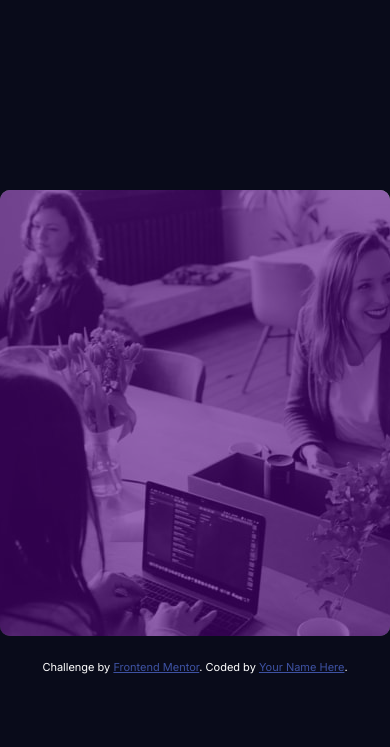
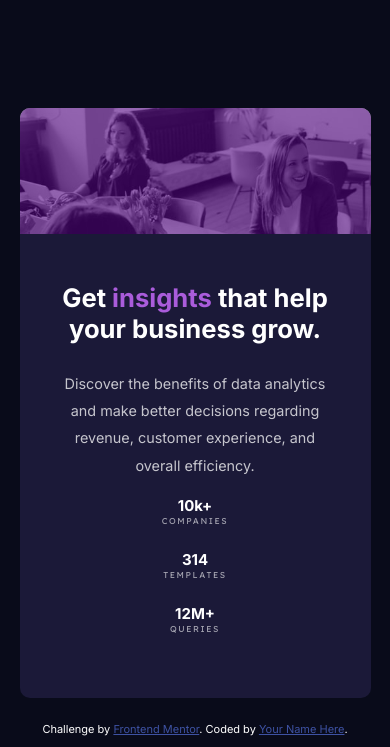
Before and after one commit to akri-dev/front-end-mentor_stats-preview-card, a plain HTML site: page index.html in a window 390 px wide. Drawn offline with Linux system fonts and the light colour scheme.

Commit message:
mobile design done

```diff
--- a/index.html
+++ b/index.html
@@ -12,11 +12,9 @@
   <main>
     <div class="card">
       <div class="hook">
-        <h1>Get <span>insights</span> that help<br>your business grow.</h1>
+        <h1>Get <span>insights</span> that help your business grow.</h1>
         <p>
-          Discover the benefits of data analytics and make<br>
-          better decisions regarding revenue, customer<br>
-          experience, and overall efficiency.
+          Discover the benefits of data analytics and make better decisions regarding revenue, customer experience, and overall efficiency.
         </p>
         <div class="stats">
           <div class="stats-items">
--- a/styles.css
+++ b/styles.css
@@ -3,6 +3,8 @@
 * {
     margin: 0;
     padding: 0;
+    box-sizing: border-box;
+
 }
 
 body {
@@ -23,6 +25,7 @@ body {
 }
 
 main {
+    font-size: 1.1rem;
     display: flex;
     height: 100vh;
     align-items: center;
@@ -31,34 +34,35 @@ main {
 }
 
 .card {
-    margin-top: 20px;
     background-color: hsl(244, 38%, 16%);
     display: grid;
     grid-template-columns: repeat(2, 1fr);
     grid-template-rows: 1fr;
     grid-column-gap: 0px;
     grid-row-gap: 0px;
-    height: 446px;
     border-radius: 10px;
     overflow: hidden;
+    margin: 0 5%;
+    width: 1080px;
 }
 
 .hook {
     grid-area: 1 / 1 / 2 / 2;
     color: hsl(0, 0%, 100%);
-    padding: 5rem;
-    padding-right: 10rem;
+    margin: 4rem;
 }
 
 .hook p {
     color: hsla(0, 0%, 100%, 0.75);
-    font-size: .77rem;
+    font-size: .84rem;
     line-height: 1.4rem;
     margin-top: 1.5rem;
+    padding-right: 100px;
 }
 
 .stats {
-    margin-top: 3rem;
+    margin-top: 5rem;
+    display: flex;
 }
 
 .stats-items {
@@ -67,7 +71,7 @@ main {
 
 .stats-items:nth-child(1),
 .stats-items:nth-child(2) {
-    margin-right: 1.5rem;
+    margin-right: 2.8rem;
 }
 
 .stats-items:nth-child(3) {
@@ -103,7 +107,6 @@ main {
     background-color: hsl(277, 100%, 51%);
     opacity: .6;
     filter: brightness(.5);
-
 }
 
 .hook span {
@@ -111,68 +114,74 @@ main {
 }
 
 @media only screen and (max-width: 1109px) {
-    main {
-        font-size: .8rem;
+    .card {
+        width: 90%;
     }
 
-    p {
-        font-size: .57rem;
+    main {
+        font-size: 1rem;
+    }
+
+    .hook p {
+        font-size: .74rem;
+    }
+
+    .stats {
+        margin-top: 4rem;
     }
 }
 
-@media only screen and (max-width: 1084px) {
-    .hook {
-        padding-right: 7rem;
-    }
-}
 
-@media only screen and (max-width: 855px) {
-    .hook {
-        padding-right: 6rem;
-    }
-}
-
-@media only screen and (max-width: 823px) {
-    .hook {
-        padding-right: 5rem;
-    }
-}
-
-@media only screen and (max-width: 762px) {
-    .hook {
-        padding-right: 4rem;
-    }
-    .stats-items {
-        font-size: .6rem;
-    }
-}
-
-@media only screen and (max-width: 689px) {
+@media only screen and (max-width: 542px) {
     .card {
         display: grid;
         grid-template-columns: 1fr;
-        grid-template-rows: repeat(2, 1fr);
+        grid-template-rows: 1fr 1fr;
         grid-column-gap: 0px;
         grid-row-gap: 0px;
-        }
+        font-size: .8rem;
+        height: 70%
+    }
 
     .hook {
         grid-area: 2 / 1 / 3 / 2;
+        text-align: center;
+        margin: 3rem 2.5rem 0;
+    }
+
+    .hook p {
+        padding: .1rem;
+        font-size: .90rem;
+        line-height: 1.7rem;
     }
 
     .card-image {
         grid-area: 1 / 1 / 2 / 2;
-        background-image: url("./images/image-header-mobile.jpg");
-        width: 100%;
-        height: 480px;
-        background-size: cover;
-        background-repeat: no-repeat;
-        background-position: center;
-        position: relative;
+        background-position: top;
     }
+
+    .stats {
+        margin-top: 1rem;
+        display: flex;
+        justify-content: center;
+        flex-direction: column;
+        margin-bottom: 4rem;
+    }
+    .stats-items {
+        display: block;
+    }
+
+    .stats-items:nth-child(1),
+    .stats-items:nth-child(2) {
+        margin-bottom: 1.5rem;
+        margin-right: 0;
+    }
+
 }
 
-
-@media only screen and (max-width: 375px) {
-
-}
+/*
+@media only screen and (min-width: 375px) {
+    .card {
+        min-width: 375px;
+    }
+} */
```
